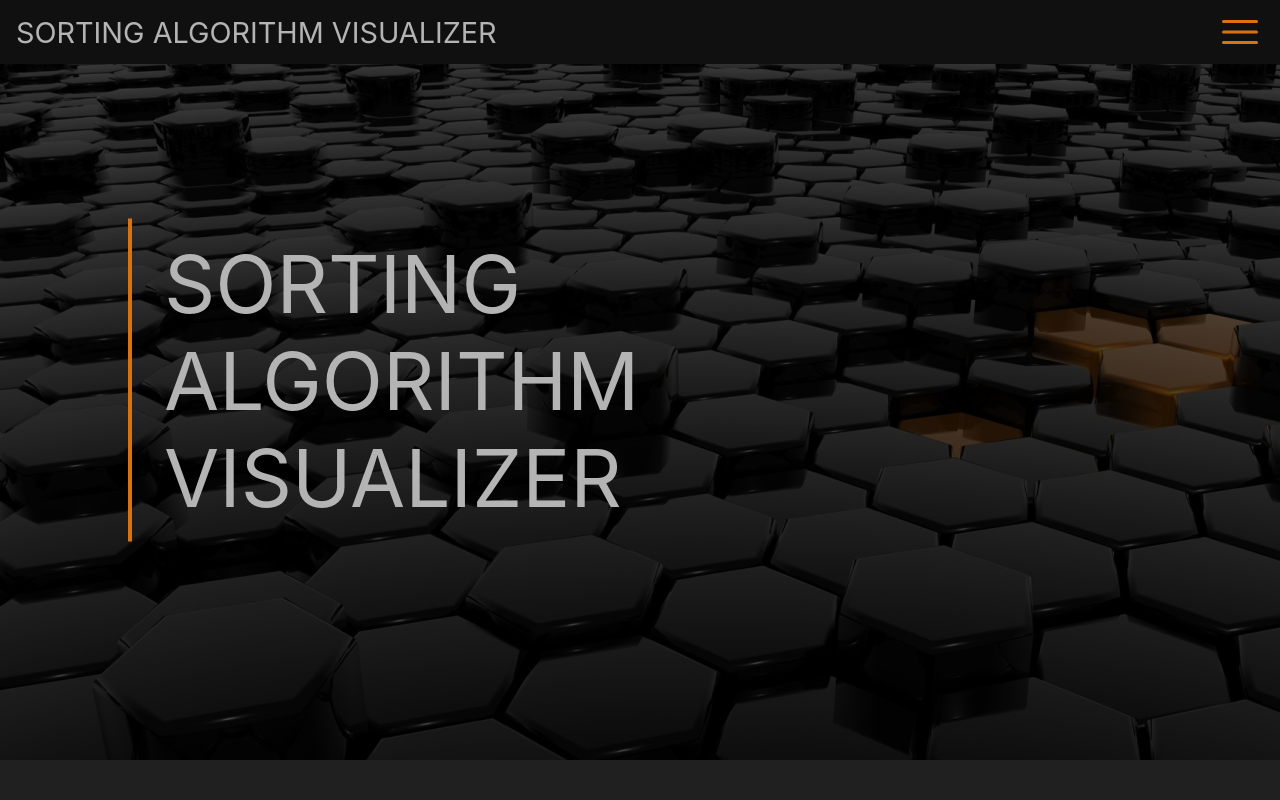
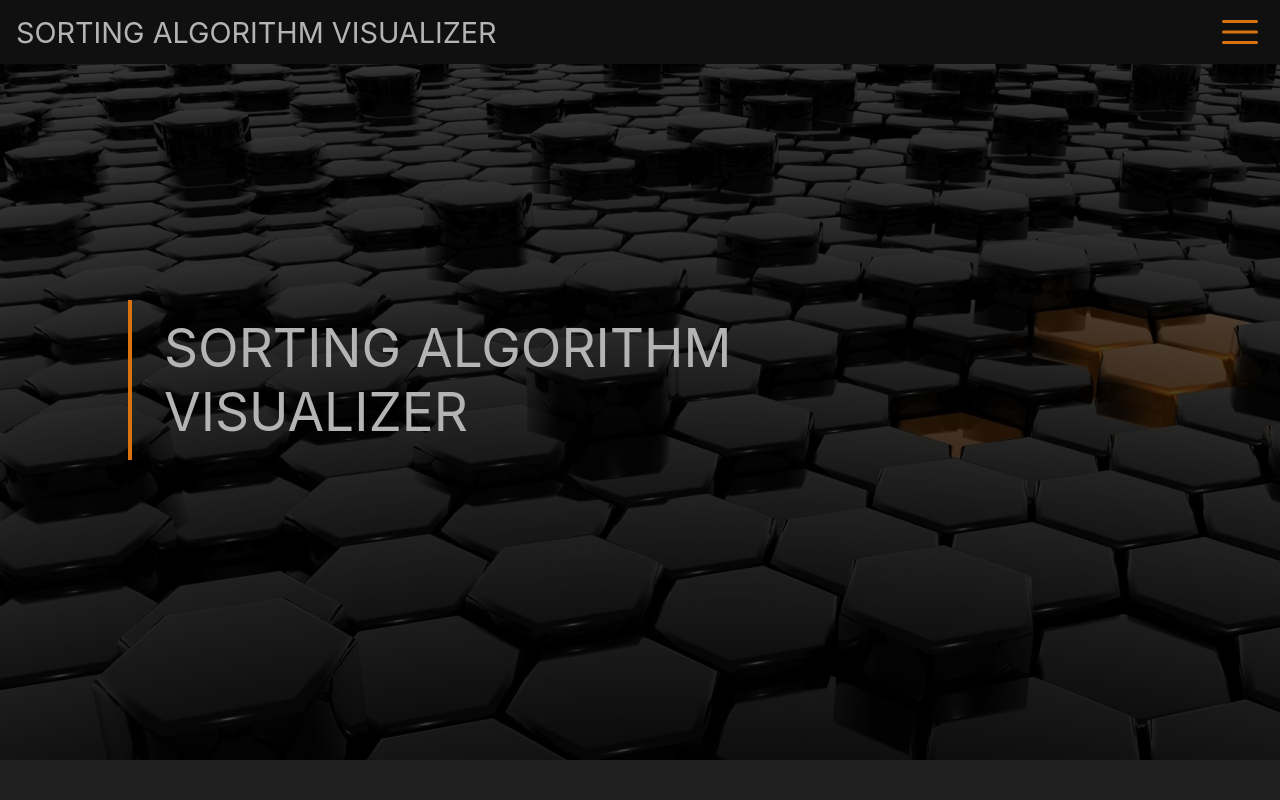
Before and after one commit to atorcode/sorting-algorithm-visualizer, a React (Create React App) app: page / in a window 1280 px wide. Shown: the top 800 px of the page. Built offline with nearby package versions, Linux system fonts and the light colour scheme.

Commit message:
Guarantee formatting of hero heading doesn't break at any viewport size

```diff
--- a/src/components/HeroHeading/HeroHeading.js
+++ b/src/components/HeroHeading/HeroHeading.js
@@ -36,7 +36,7 @@ const HeroHeading = () => {
 
   return (
     <h1 ref={headingEl} className={styles["heading"]}>
-      <span>SORTING ALGORITHM </span>VISUALIZER
+      SORTING&nbsp;ALGORITHM VISUALIZER
     </h1>
   );
 };
--- a/src/components/HeroHeading/HeroHeading.module.scss
+++ b/src/components/HeroHeading/HeroHeading.module.scss
@@ -6,9 +6,10 @@
   padding: 1rem 0 1rem 2rem;
   top: 50%;
   left: 50%;
+  // left: 166px;
   transform: translate(-80%, -50%);
   z-index: 1;
-  font-size: 5em;
+  font-size: 4.15vw;
   font-weight: 400;
   color: rgb(180, 180, 180);
   border-left: 4px solid v.$highlight-color;
```
